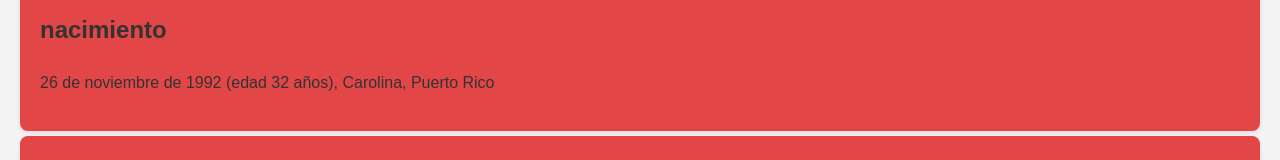
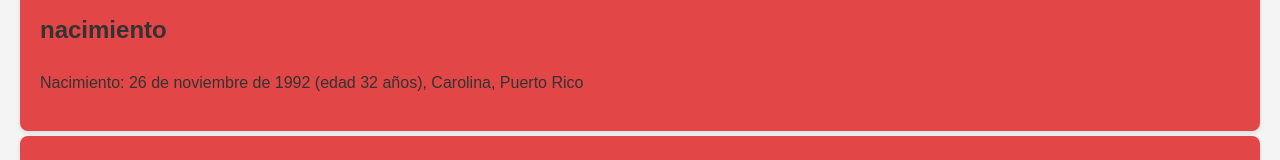
Before and after one commit to daiananicole/2B-2024-IGW, a plain HTML site: page tp6.html in a window 1280 px wide. Shown: the part 918-1078 px from the top of the page. Drawn offline with Linux system fonts and the light colour scheme.

Commit message:
Add files via upload

```diff
--- a/tp6.html
+++ b/tp6.html
@@ -73,7 +73,7 @@
     </section>
     <section>
         <h2>nacimiento</h2>
-        <p>26 de noviembre de 1992 (edad 32 años), Carolina, Puerto Rico</p>
+        <p>  Nacimiento: 26 de noviembre de 1992 (edad 32 años), Carolina, Puerto Rico</p>
     </section>
     <section>
         <h2>ALGUNOS PREMIOS </h2>
```
